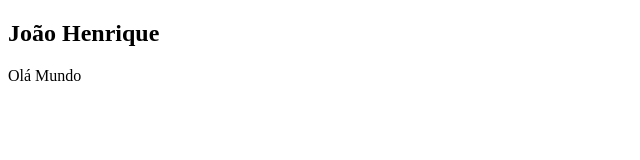
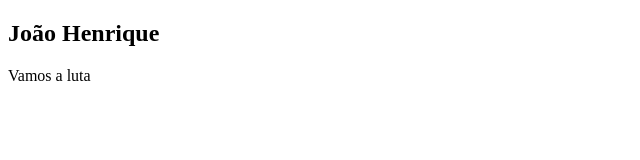
Before and after one commit to JOAOAJURICABA/projeto-curso-git, a plain HTML site: page index.html in a window 1280 px wide. Shown: the full height of the page, 0-640 px from the left. Drawn offline with Linux system fonts and the light colour scheme.

```diff
--- a/index.html
+++ b/index.html
@@ -8,7 +8,6 @@
 </head>
 <body>
     <h2>João Henrique</h2>
-
-    <p>Olá Mundo</p>
+    <p>Vamos a luta</p>
 </body>
 </html>
```
